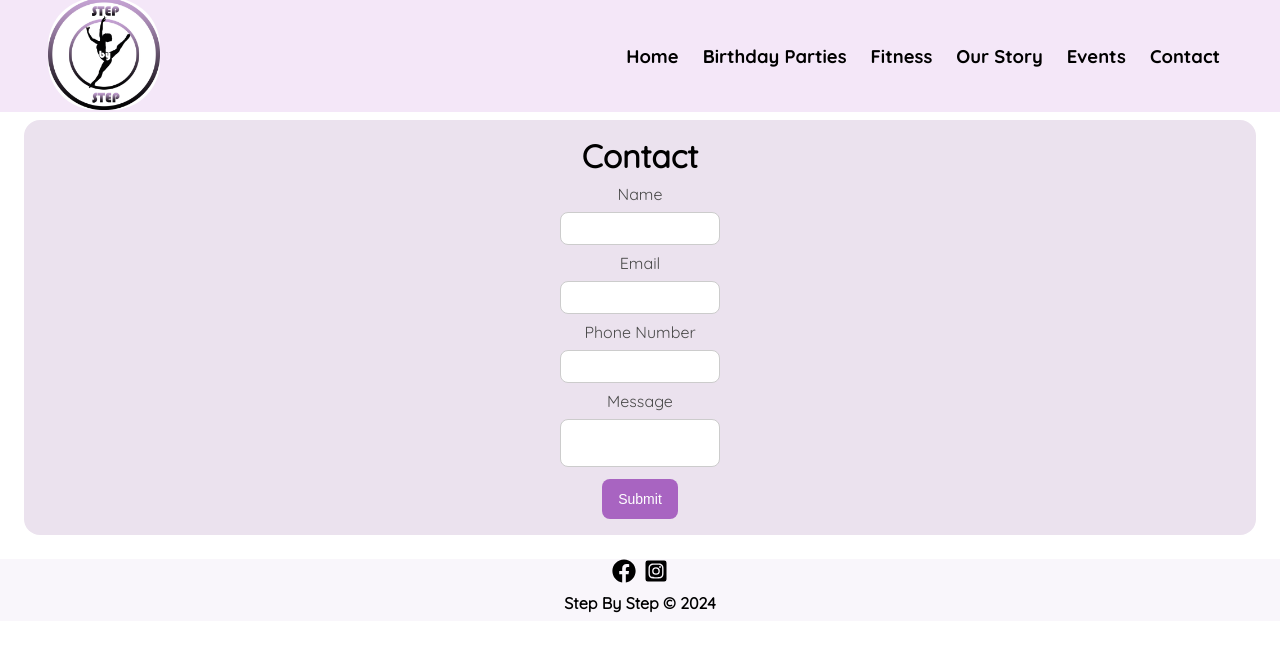
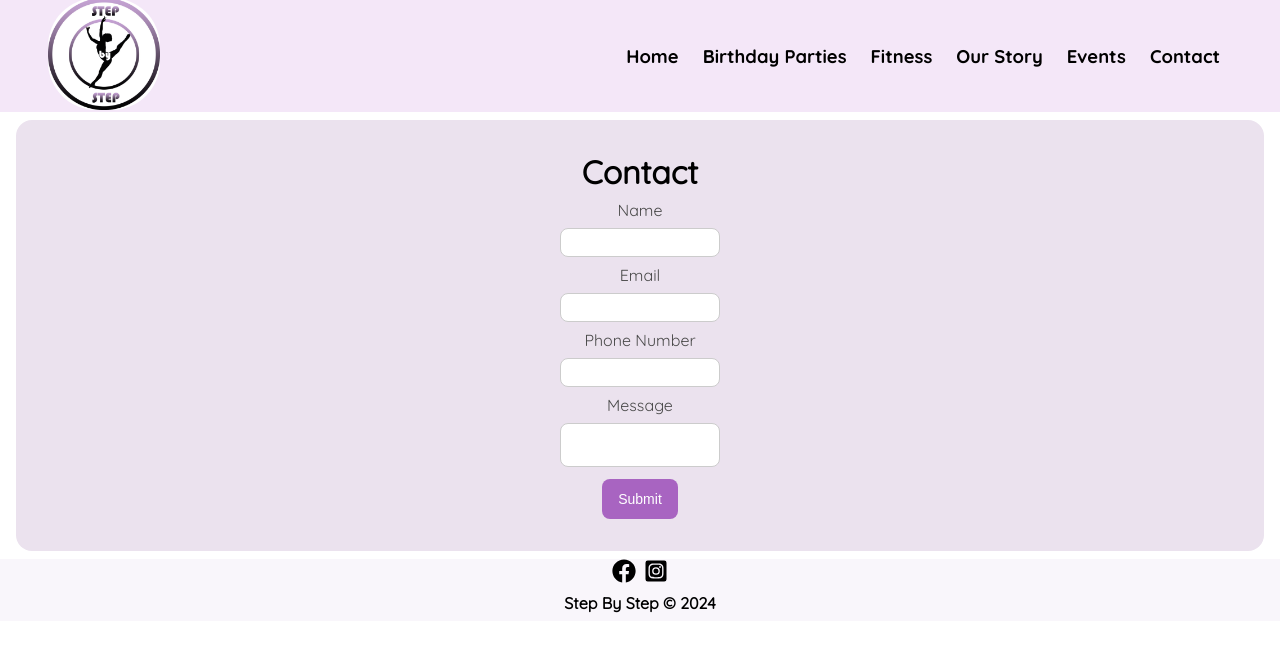
Before and after one commit to ralphdaryn/stepbystepstars, a React (Create React App) app: page /contact in a window 1280 px wide. Shown: the top 652 px of the page. Built offline with nearby package versions, Linux system fonts and the light colour scheme.

Commit message:
style contact and our story section

```diff
--- a/src/components/About/About.scss
+++ b/src/components/About/About.scss
@@ -47,6 +47,7 @@
   }
   &__text {
     font-family: "QuicksandBold";
+    text-align: right;
     &-wrapper {
       margin-top: 0.75rem;
       @include tablet {
--- a/src/components/Contact/Contact.scss
+++ b/src/components/Contact/Contact.scss
@@ -2,8 +2,8 @@
 @use "../../styles/partials/mixins" as *;
 
 .contact {
-  margin: 7.5rem 1.5rem 1.5rem;
-  padding: 1rem 3.5rem;
+  margin: 7.5rem 1rem 0.5rem;
+  padding: 2rem 4rem;
   background-color: #ebe2ee;
   border-radius: 1rem;
   text-align: center;
@@ -40,7 +40,7 @@
   &__input,
   &__textarea {
     width: 100%;
-    padding: 8px;
+    padding: 6px;
     border-radius: 8px;
     border: 1px solid #ccc;
     resize: none;
--- a/src/components/Footer/Footer.scss
+++ b/src/components/Footer/Footer.scss
@@ -9,6 +9,7 @@
     flex-direction: column;
     justify-content: center;
     align-items: center;
+    background-color: #f9f6fb;
   }
   &__icons {
     font-size: 1.5rem;
--- a/src/components/Main/Main.scss
+++ b/src/components/Main/Main.scss
@@ -13,7 +13,7 @@
 }
 
 .main {
-  padding: 8rem 1.5rem 1rem;
+  padding: 8rem 1.5rem .5rem;
   background-color: #f9f6fb;
   @include tablet {
     padding: 8rem 2rem 1rem;
```
